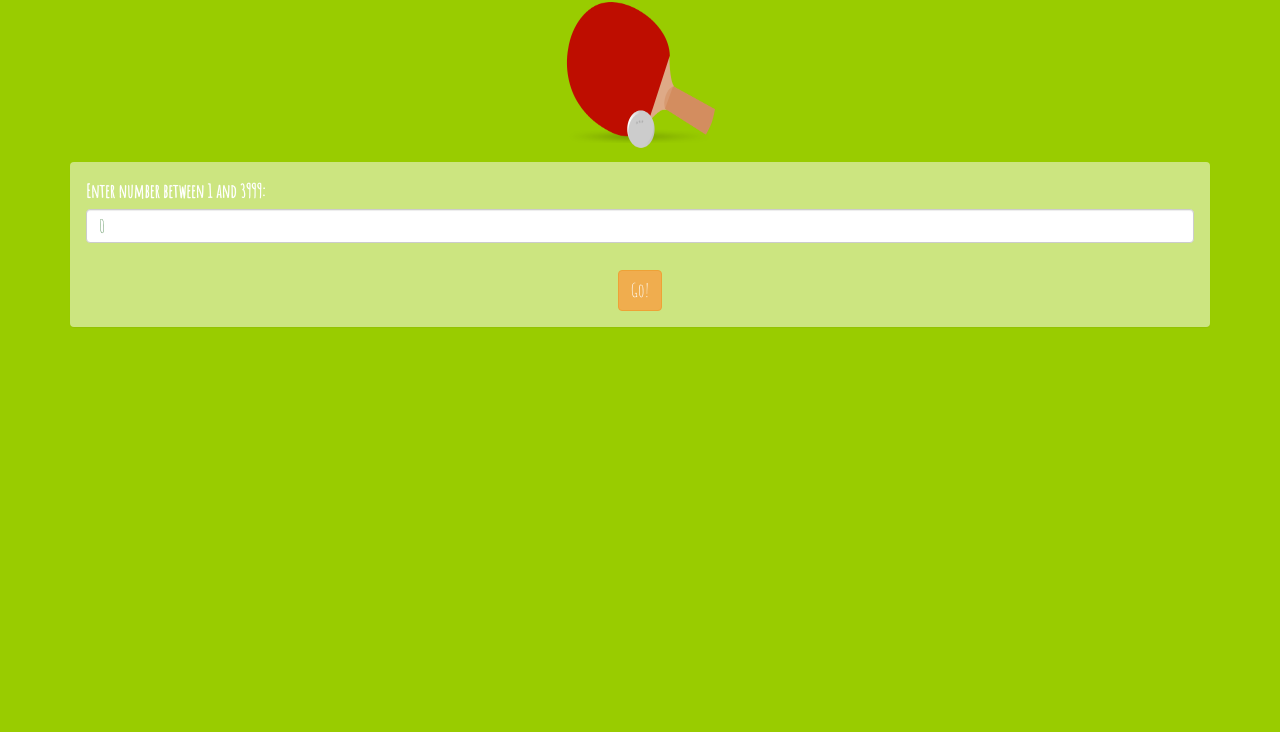
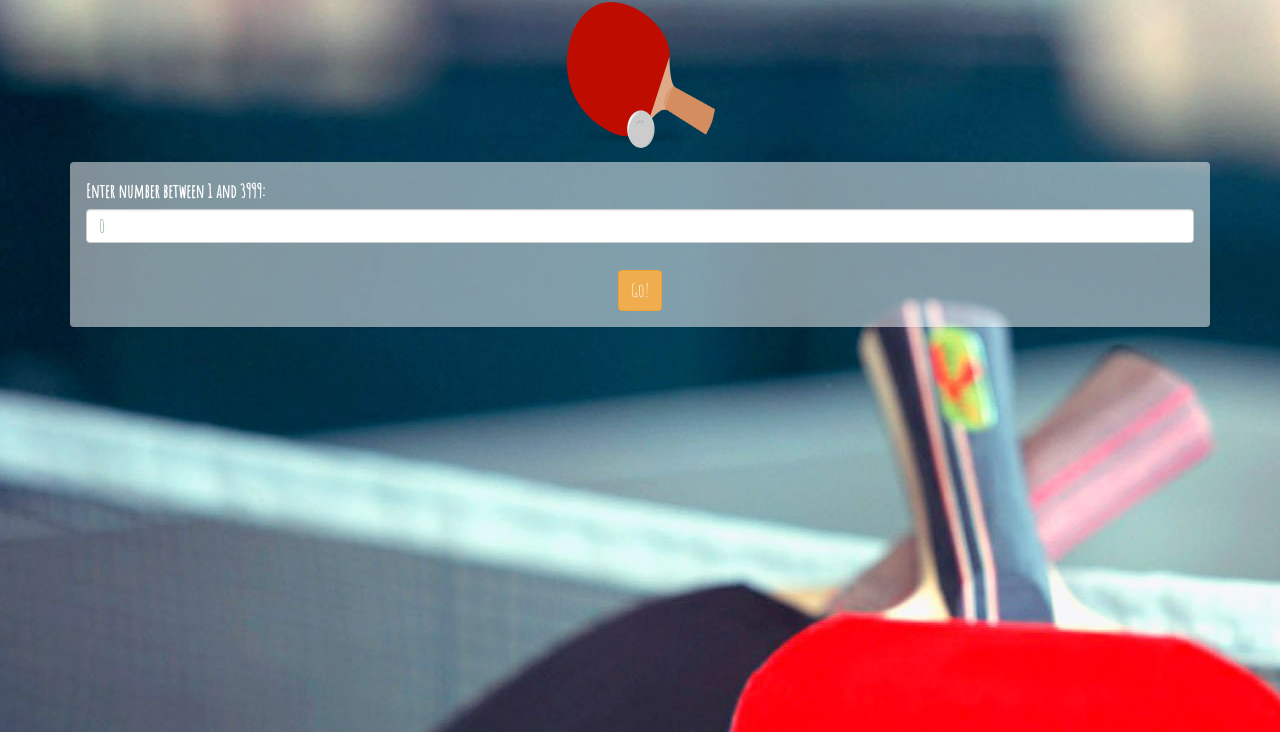
Before and after one commit to doohinkus/pingPong, a plain HTML site: page index.html in a window 1280 px wide. Shown: the part 68-800 px from the top of the page. Drawn offline with nearby package versions, Linux system fonts and the light colour scheme.

Commit message:
add background image to the project

```diff
--- a/css/styles.css
+++ b/css/styles.css
@@ -1,9 +1,8 @@
 
 @import url('https://fonts.googleapis.com/css?family=Amatic+SC');
 body{
-  /*background-image:url("../img/big-pig.jpg");*/
+  background-image:url("../img/pingPongBackground.jpg");
   background-repeat: no-repeat;
-  /*background-position: 50% 100px;*/
   background-color: #99CC00;
   font-size: 14pt;
   color: #FFF;
```
Also changed, not shown: img/pingPongBackground.jpg (added), img/pingPongDark.jpg (added).
